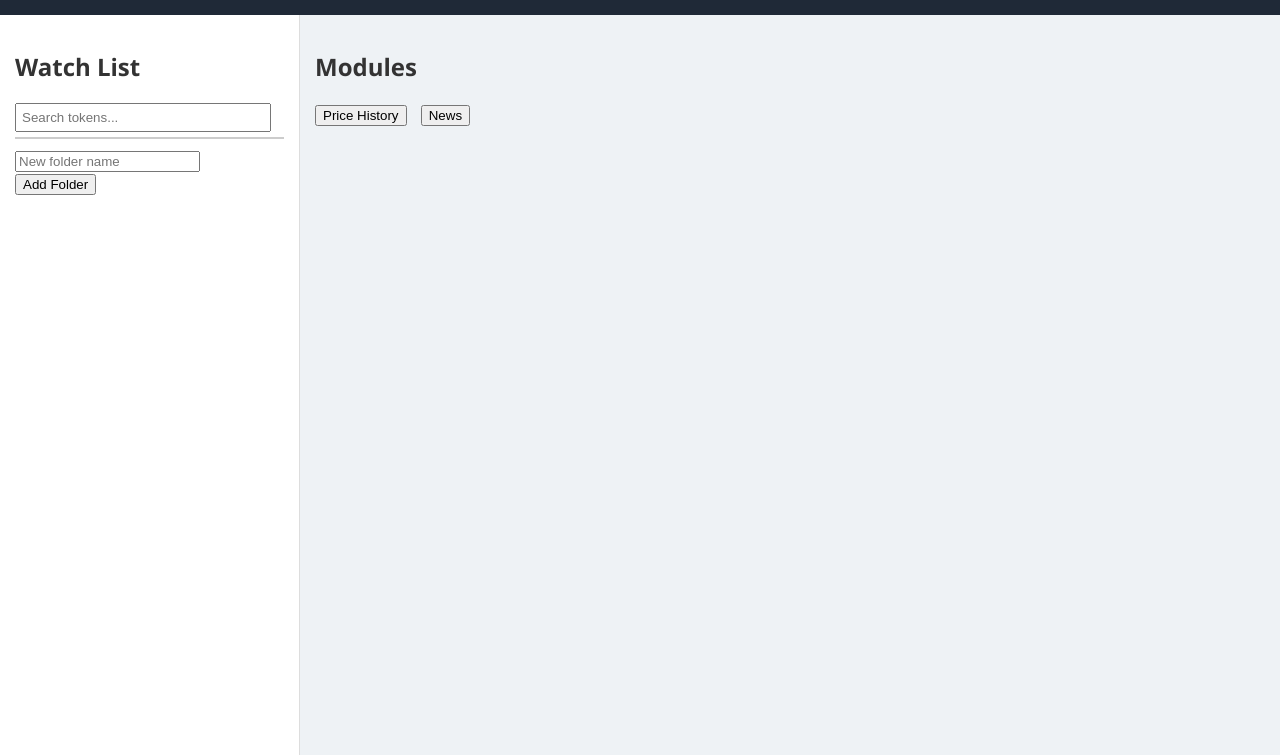
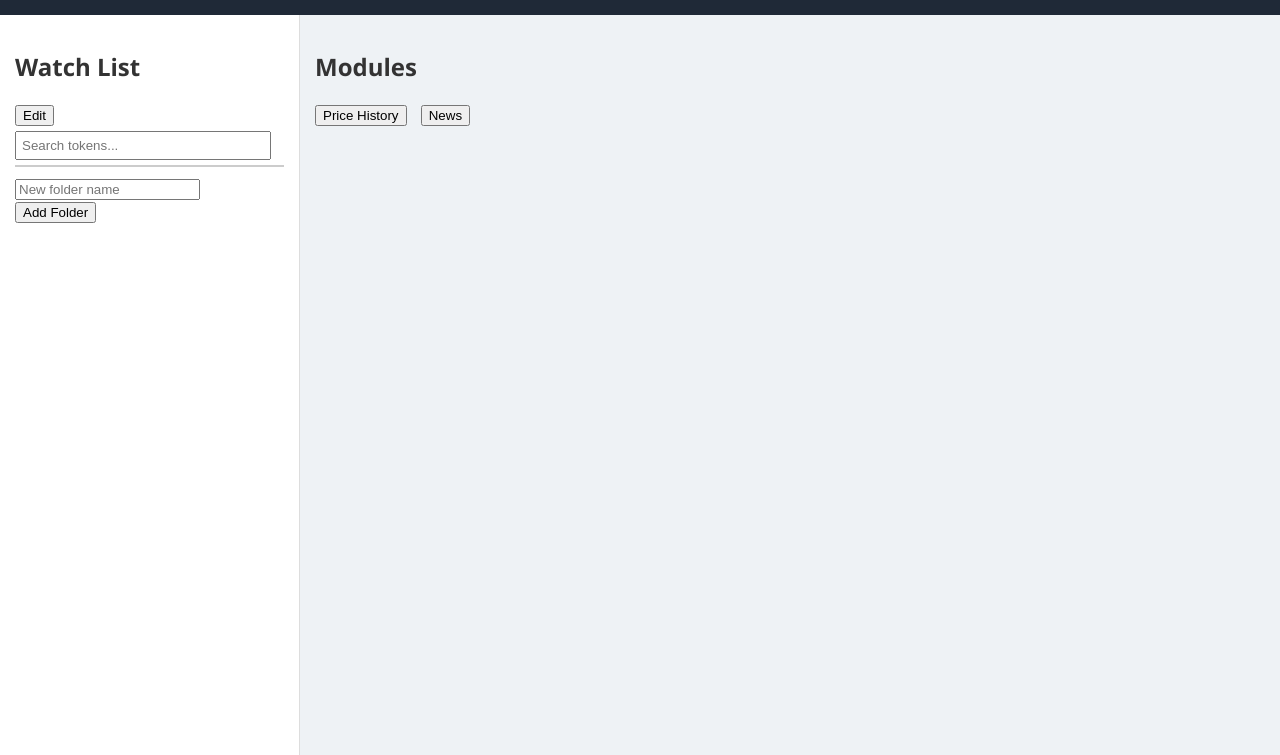
Before and after one commit to Daii31/Testcr, a website: page index.html in a window 1280 px wide. Shown: the part 101-856 px from the top of the page. Drawn offline with Linux system fonts and the light colour scheme; sample sign-in values are in the browser's storage.

Commit message:
Add watch list edit mode

```diff
--- a/index.html
+++ b/index.html
@@ -18,6 +18,7 @@
     <div class="container">
         <aside class="watch-list">
             <h2>Watch List</h2>
+            <button id="edit-watch-btn" onclick="toggleWatchEdit()">Edit</button>
             <input type="text" id="watch-search-input" placeholder="Search tokens...">
             <div id="search-results"></div>
             <div id="watch-folders"></div>
--- a/script.js
+++ b/script.js
@@ -20,6 +20,14 @@ function requireAuth() {
         window.location.href = 'login.html';
     }
 }
+let watchEditMode = false;
+function toggleWatchEdit() {
+    watchEditMode = !watchEditMode;
+    const btn = document.getElementById("edit-watch-btn");
+    if (btn) btn.textContent = watchEditMode ? "Done" : "Edit";
+    loadWatchList();
+}
+
 
 // Authentication
 function login() {
@@ -215,7 +223,8 @@ function loadWatchList() {
 
                         item.onclick = () => loadPriceHistoryModule(res.id);
 
-                        const select = document.createElement('select');
+                        if (watchEditMode) {
+                            const select = document.createElement('select');
                         folders.forEach((f, idx) => {
                             const opt = document.createElement('option');
                             opt.value = idx;
@@ -235,6 +244,7 @@ function loadWatchList() {
                         removeBtn.textContent = 'Remove';
                         removeBtn.onclick = e => { e.stopPropagation(); removeWatchItem(res.id, fIndex); };
                         item.appendChild(removeBtn);
+                        }
 
                         folderDiv.appendChild(item);
                     });
--- a/style.css
+++ b/style.css
@@ -73,6 +73,10 @@ header {
 }
 
 /* Watch List */
+#edit-watch-btn {
+    margin-bottom: 5px;
+}
+
 #watch-search-input {
     width: 90%;
     padding: 5px;
```
